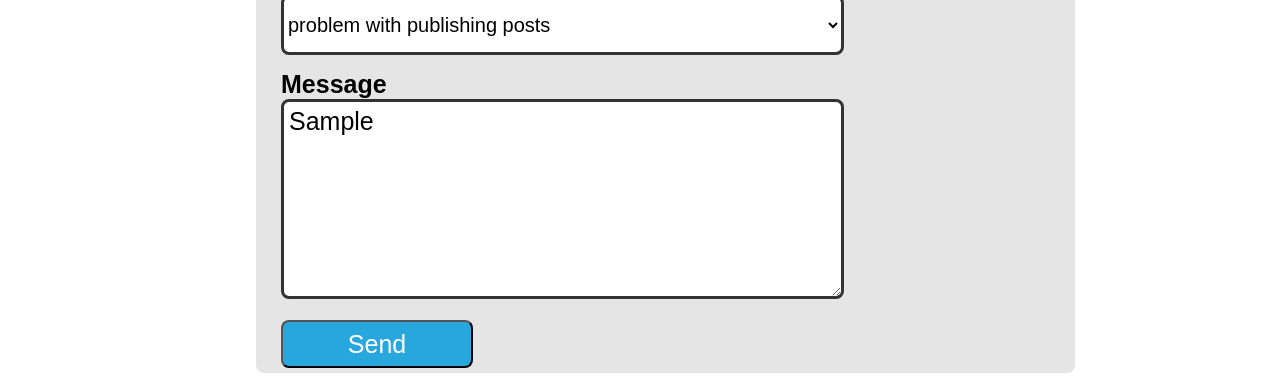
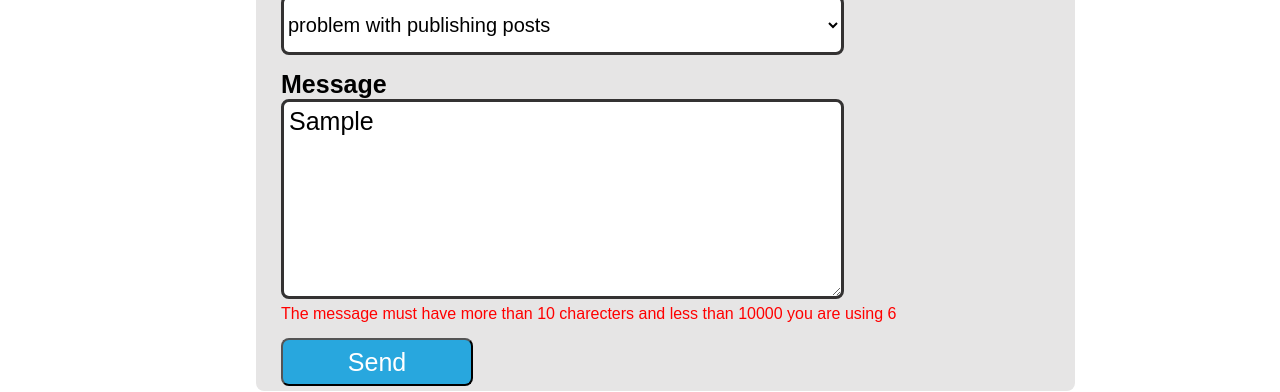
Before and after one commit to SWE-SkyLine/SkyLine-Real-Estate, a Next.js app in the folder Frontend/sky_line/: page /support in a window 1280 px wide. Both pictures are taken after typing "name@example.com", "Sample" into the empty fields and a click on the button "Send". Shown: the part 373-765 px from the top of the page. Built offline with nearby package versions, Linux system fonts and the light colour scheme; no server answers.

Commit message:
complete response is sent to front edit test add message length constraint

```diff
--- a/Frontend/sky_line/app/Services/TicketService.tsx
+++ b/Frontend/sky_line/app/Services/TicketService.tsx
@@ -10,10 +10,12 @@ const sendTicketRequest = async (ticket : Ticket) => {
     const makeRequest = async(url: string, ticket : Ticket) =>{
         try {
             const response = await axios.post(url, ticket);
+            console.log("respose is");
+            console.log(response);
             return response.data;
         } catch (error) {
+            console.log("error is");
             console.error(error);
-            alert("Ticket not sent")
             return "Ticket not sent";
         }
     }
--- a/Frontend/sky_line/app/support/page.module.css
+++ b/Frontend/sky_line/app/support/page.module.css
@@ -1,5 +1,5 @@
 .ticketPage{
-    height: 100vh;
+    height: 105vh;
     background-color:white;
     background-size: contain;
     color: black;
@@ -72,6 +72,11 @@
     font-family: Arial, Helvetica, sans-serif;
 }
 
+.errorMessage{
+    font-size: 16px;
+    color: red;
+}
+
 .sendBtn{
     width:15vw;
     height:6vh;
--- a/Frontend/sky_line/app/support/page.tsx
+++ b/Frontend/sky_line/app/support/page.tsx
@@ -12,9 +12,15 @@ const ticket = () =>{
     const [selectedOption, setSelectedOption] = useState("PUBLISH");
     const [reportEmail, setReportEmail] = useState("");
     const [message, setMessage] = useState("");
+    const [validLength, setValidLength] = useState(false)
+
+    const handleLength = (mes: string)=>{
+        setValidLength(mes.length > 10 && mes.length < 10000)
+    }
 
     const sendTicket = async (event: React.FormEvent<HTMLFormElement>) => {
         event.preventDefault();
+        if(validLength){
             let ticket = new Ticket();
             ticket.email = email;
             if(selectedOption === "PUBLISH")
@@ -25,9 +31,9 @@ const ticket = () =>{
                 ticket.category = TicketCategoryEnum.OTHER;
             ticket.reported = reportEmail;
             ticket.message = message
-
             const res = await sendTicketRequest(ticket);
             alert(res)
+        }
     }
 
     return(
@@ -66,7 +72,12 @@ const ticket = () =>{
 
                     <div>
                         <h4>Message</h4>
-                        <textarea className={style.message} value={message} onChange={(e) => setMessage(e.target.value)} required minLength={10}/>
+                        <textarea className={style.message} value={message} onChange={(e) => {setMessage(e.target.value), handleLength(e.target.value)}} required/>
+                        {!validLength && message.length > 0 &&(
+                            <div className={style.errorMessage}>
+                            The message must have more than 10 charecters and less than 10000 you are using {message.length}
+                            </div>
+                        )}
                     </div>
                     <button className={style.sendBtn} type="submit">Send</button>
                 </form>
```
Also changed, not shown: 2 other files (tests, documents, lock files or other folders). Lines whose indentation alone changed are shown as unchanged.
